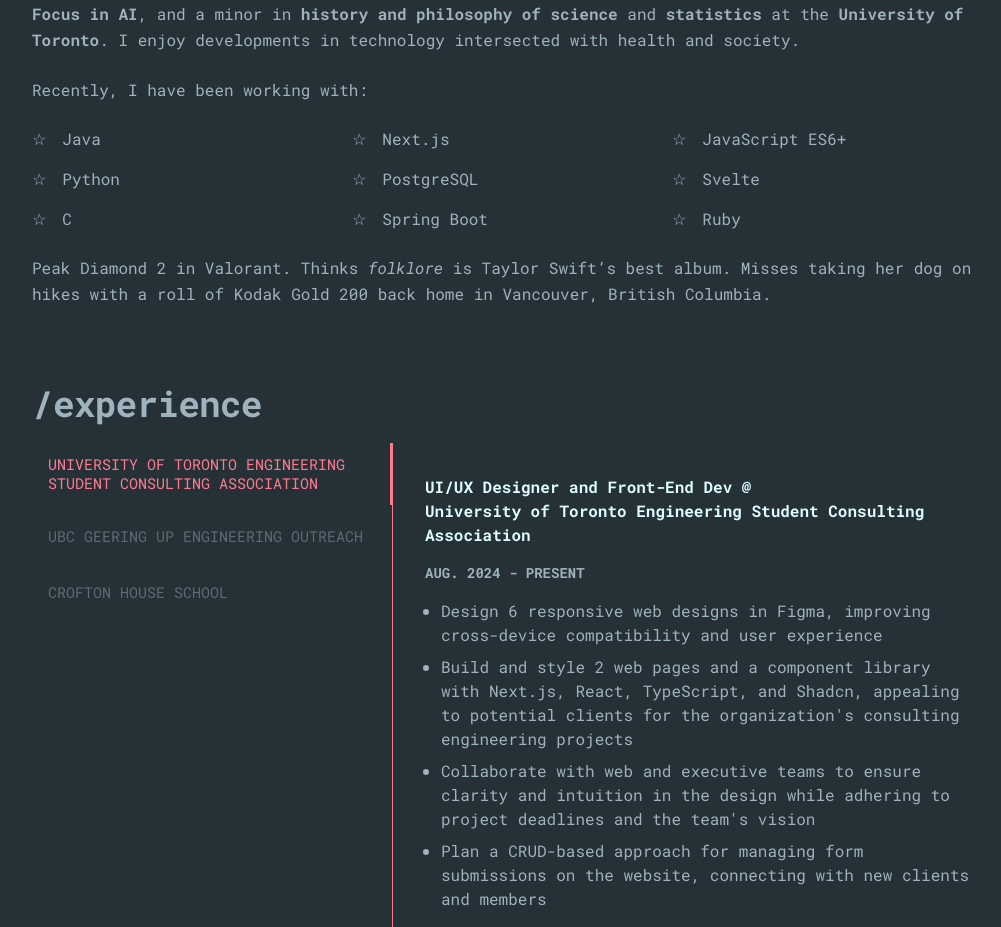
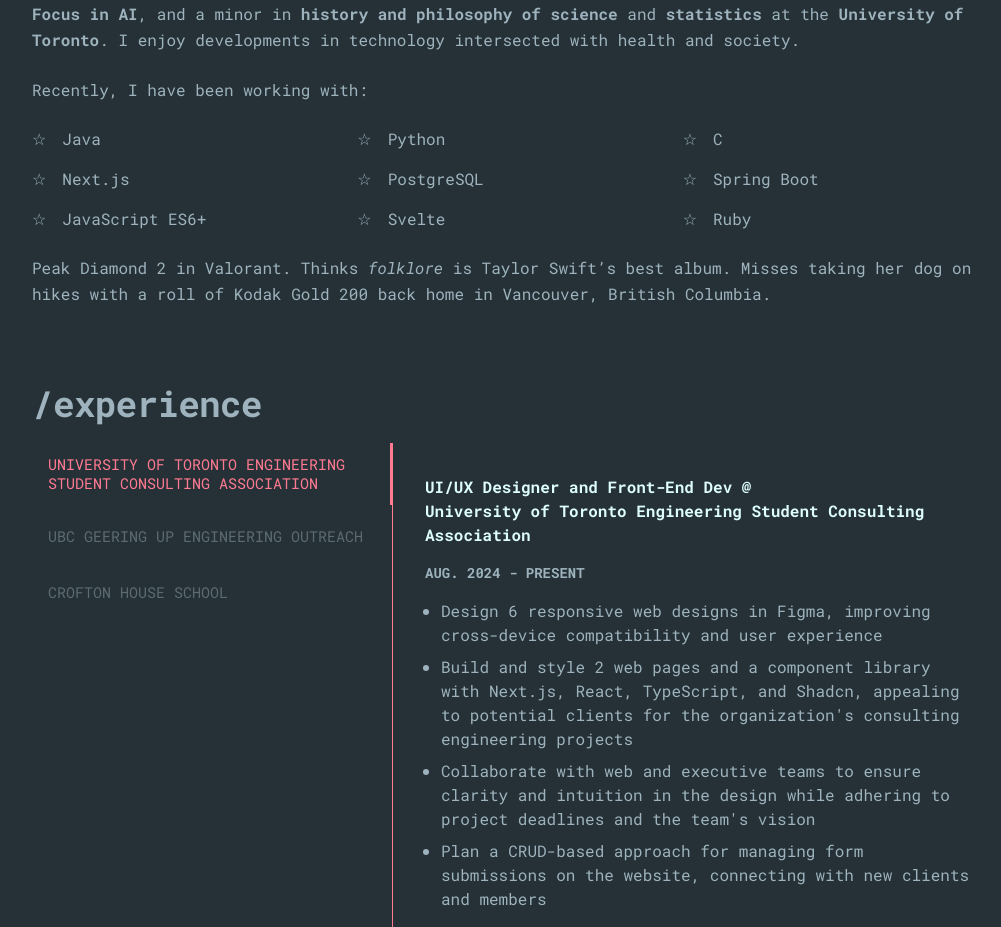
Before and after one commit to rachelkd/portfolio, a React (Vite) app: page / in a window 1280 px wide. Shown: the part 929-1856 px from the top of the page, without its empty margins (128-1129 px from the left). Built offline with nearby package versions, Linux system fonts and the light colour scheme.

Commit message:
changed the spacing on the ul li to be uniform across all screens

```diff
--- a/src/components/pages/AboutMe.tsx
+++ b/src/components/pages/AboutMe.tsx
@@ -26,8 +26,7 @@
                     Recently, I have been working with:
                 </p>
                 <div>
-                    <ul className='grid grid-cols-1 md:grid-cols-3 justify-between w-full'>
-                        <ul className='list-none space-y-4'>
+                    <ul className='grid grid-cols-1 md:grid-cols-3 gap-4 w-full'>
                         <li className='flex items-center gap-4 before:content-["☆"]'>
                             Java
                         </li>
@@ -37,8 +36,6 @@
                         <li className='flex items-center gap-4 before:content-["☆"]'>
                             C
                         </li>
-                        </ul>
-                        <ul className='list-none space-y-4'>
                         <li className='flex items-center gap-4 before:content-["☆"]'>
                             Next.js
                         </li>
@@ -48,8 +45,6 @@
                         <li className='flex items-center gap-4 before:content-["☆"]'>
                             Spring Boot
                         </li>
-                        </ul>
-                        <ul className='list-none space-y-4'>
                         <li className='flex items-center gap-4 before:content-["☆"]'>
                             JavaScript ES6+
                         </li>
@@ -59,7 +54,6 @@
                         <li className='flex items-center gap-4 before:content-["☆"]'>
                             Ruby
                         </li>
-                        </ul>
                     </ul>
                 </div>
             </div>
```
Lines whose indentation alone changed are shown as unchanged.
